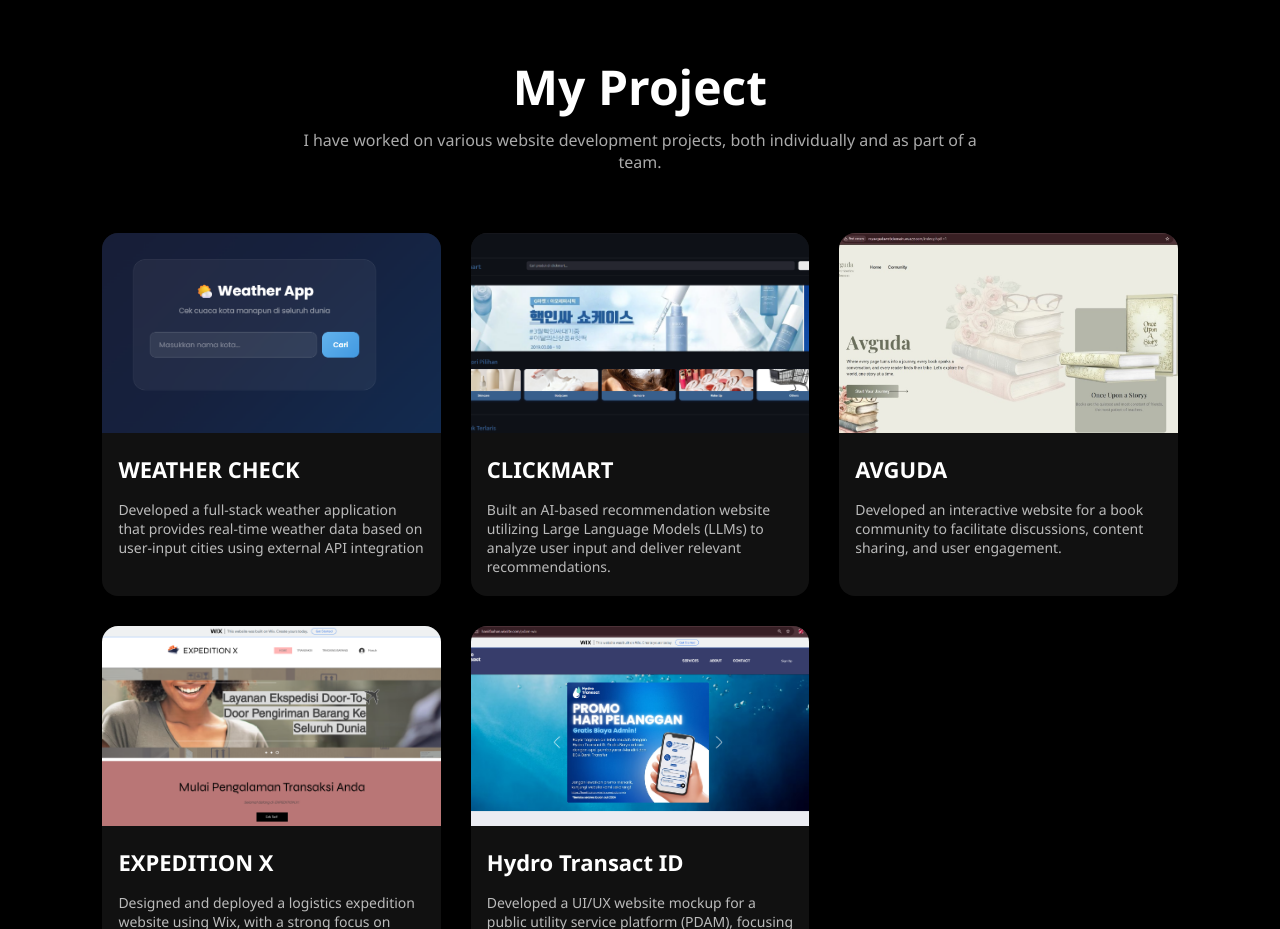
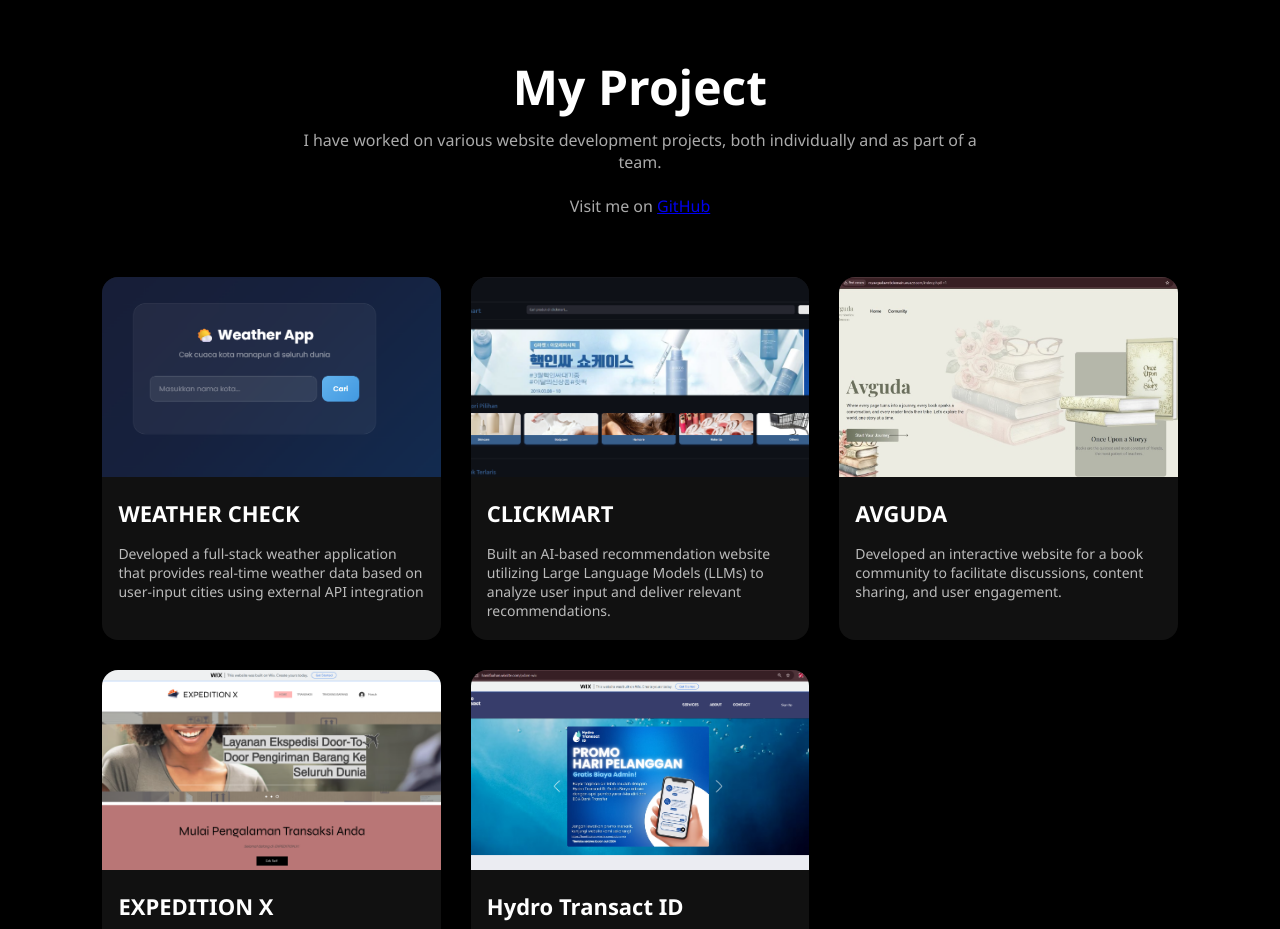
Before and after one commit to hanifawspace/Hanifa-Portofolio, a plain HTML site: page index.html in a window 1280 px wide. Shown: the part 2840-3769 px from the top of the page. Drawn offline with Linux system fonts and the light colour scheme.

Commit message:
Update index.html

```diff
--- a/index.html
+++ b/index.html
@@ -210,6 +210,9 @@
   <h2 class="section-title">My Project</h2>
   <p class="section-desc">
     I have worked on various website development projects, both individually and as part of a team.
+     <br><br>
+    Visit me on
+  <a href="https://github.com/hanifawspace" target="_blank">GitHub</a>
   </p>
 
   <div class="projects-grid">
```
